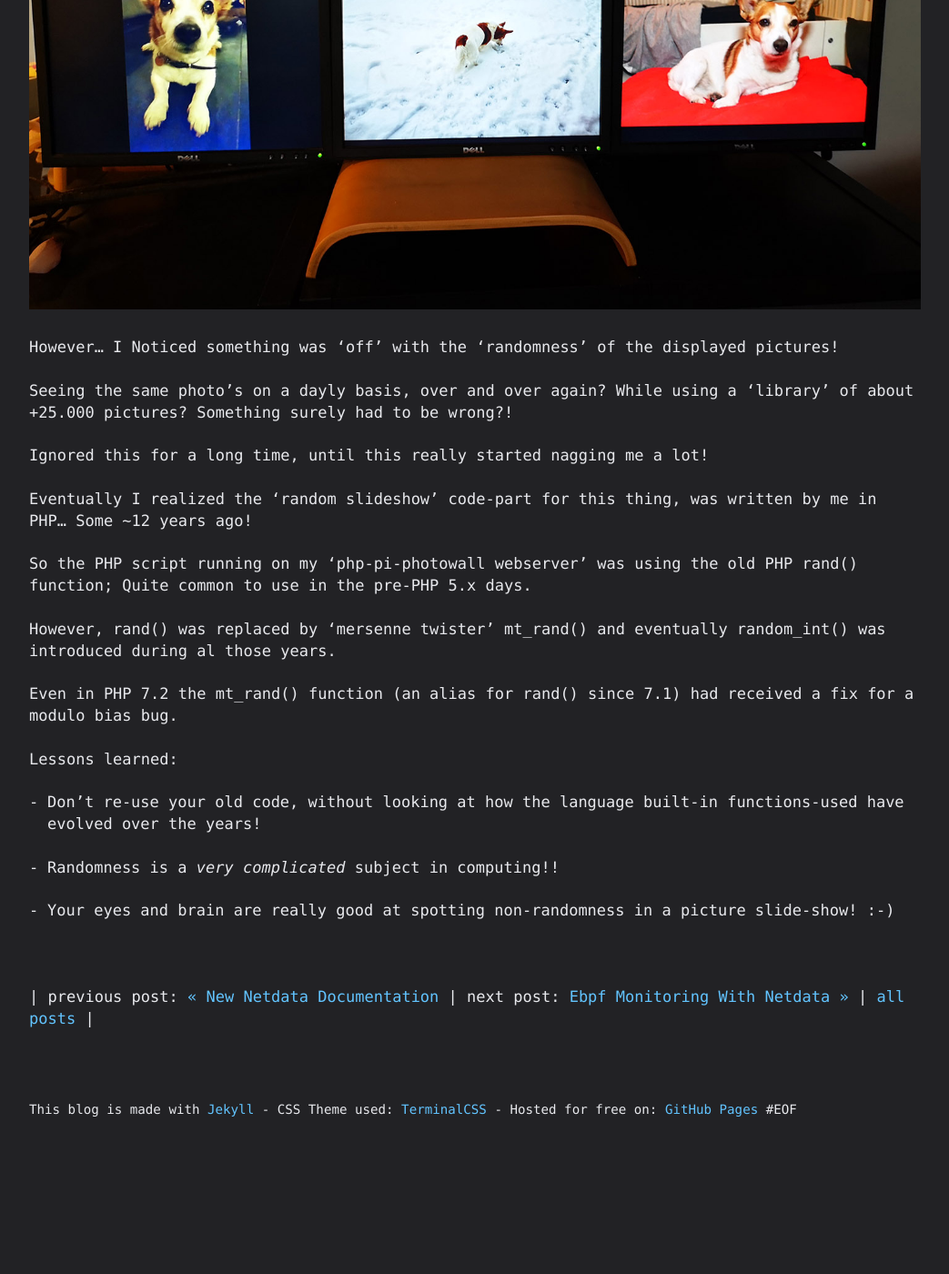
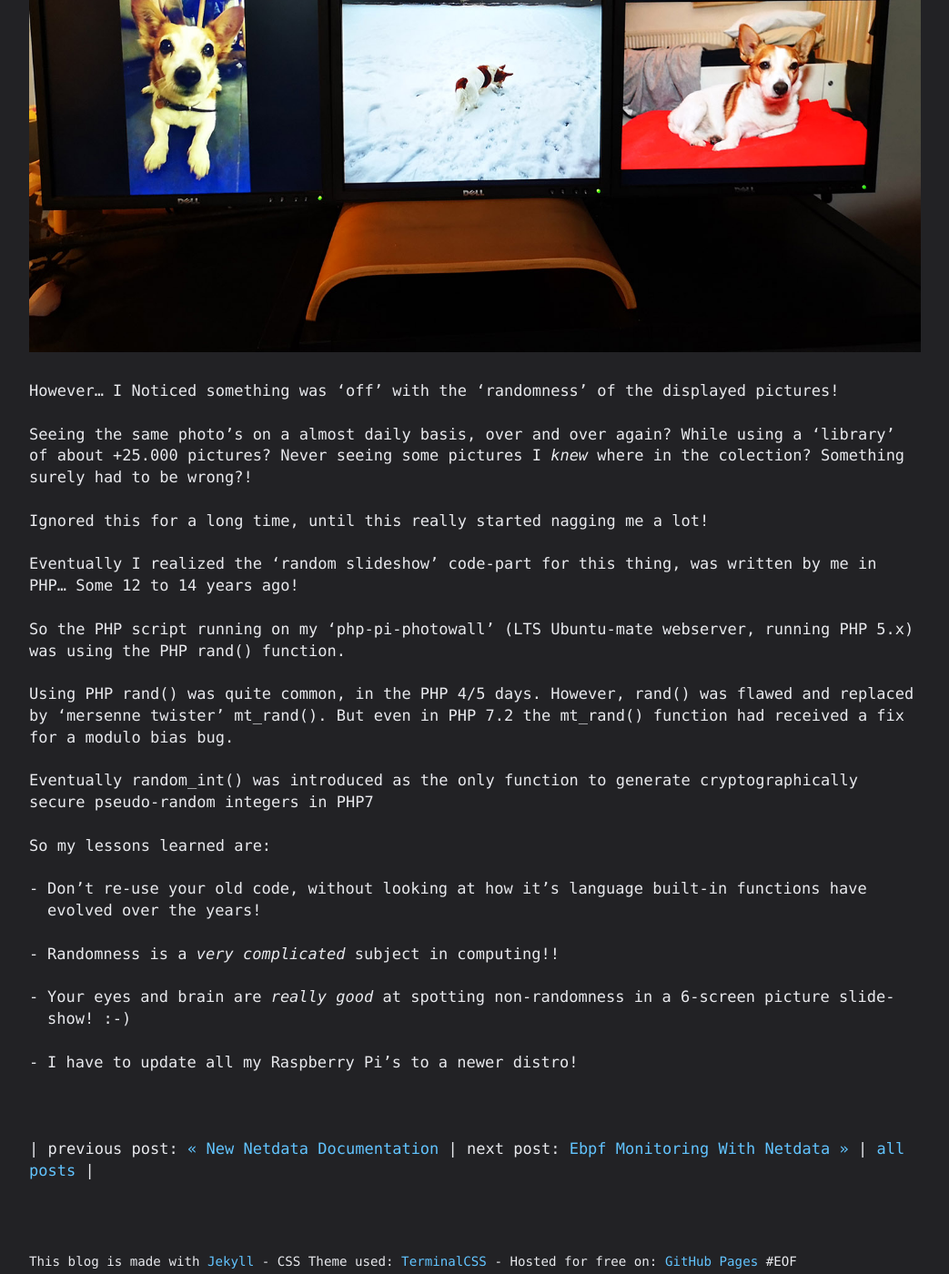
Before and after one commit to basdds/basdds.github.io, a Jekyll site: the page built from _posts/2020-02-16-rand()-is-not-random.md, in a window 1280 px wide and 1400 px high, scrolled down 578 px. Shown: the whole window at 91% size, without its empty margins (118-1161 px from the left). Built offline with Jekyll 4.4.1, drawn with Linux system fonts in a browser that asks for light colours; before the commit the page ends 1811 px from its top, so only the background shows below that; some of the changed text lies outside the part shown.

Commit message:
site update

```diff
--- a/_posts/2020-02-16-rand()-is-not-random.md
+++ b/_posts/2020-02-16-rand()-is-not-random.md
@@ -2,6 +2,8 @@
 layout: post
 author: Bas
 ---
+A short story about PHP's rand():
+
 In [my second posts here](https://bas.rel.nl/2020/01/21/Raspberry-Pi-Photowall.html){:target="_blank"} I described my 3*2 screen 'piwall' setup, used
 as a big 'photo-frame'.
 
@@ -9,24 +11,26 @@ as a big 'photo-frame'.
 
 However... I Noticed something was 'off' with the 'randomness' of the displayed pictures!
 
-Seeing the same photo's on a dayly basis, over and over again? While using a 'library' of about +25.000 pictures? Something surely had to be wrong?!
+Seeing the same photo's on a almost daily basis, over and over again? While using a 'library' of about +25.000 pictures?
+Never seeing some pictures I *knew* where in the colection? Something surely had to be wrong?!
 
 Ignored this for a long time, until this really started nagging me a lot!
 
-Eventually I realized the 'random slideshow' code-part for this thing, was written by me in PHP... Some ~12 years ago!
+Eventually I realized the 'random slideshow' code-part for this thing, was written by me in PHP... Some 12 to 14 years ago!
 
-So the PHP script running on my 'php-pi-photowall webserver' was using the old PHP rand() function; Quite common to use in the pre-PHP 5.x days.
+So the PHP script running on my 'php-pi-photowall' (LTS Ubuntu-mate webserver, running PHP 5.x) was using the PHP rand() function.
 
-However, rand() was replaced by 'mersenne twister' mt_rand() and eventually random_int() was introduced during al those years.
+Using PHP rand() was quite common, in the PHP 4/5 days. However, rand() was flawed and replaced by 'mersenne twister'
+mt_rand(). But even in PHP 7.2 the mt_rand() function had received a fix for a modulo bias bug.
 
-Even in PHP 7.2 the mt_rand() function (an alias for rand() since 7.1) had received a fix for a modulo bias bug.
+Eventually random_int() was introduced as the only function to generate cryptographically secure pseudo-random integers in PHP7
 
+So my lessons learned are:
 
-
-Lessons learned:
-
-* Don't re-use your old code, without looking at how the language built-in functions-used have evolved over the years!
+* Don't re-use your old code, without looking at how it's language built-in functions have evolved over the years!
 
 * Randomness is a *very complicated* subject in computing!!
 
-* Your eyes and brain are really good at spotting non-randomness in a picture slide-show! :-)
+* Your eyes and brain are *really good* at spotting non-randomness in a 6-screen picture slide-show! :-)
+
+* I have to update all my Raspberry Pi's to a newer distro!
```
